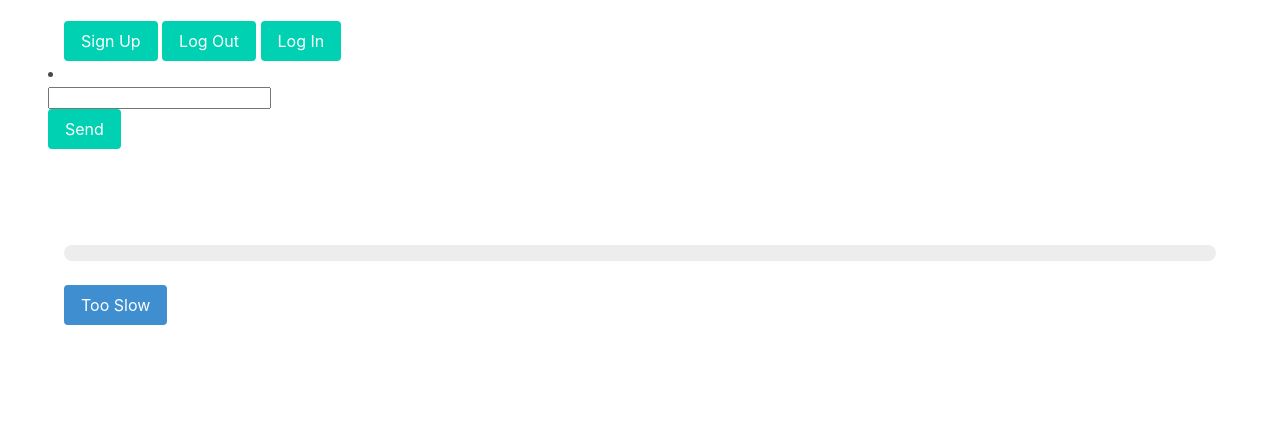
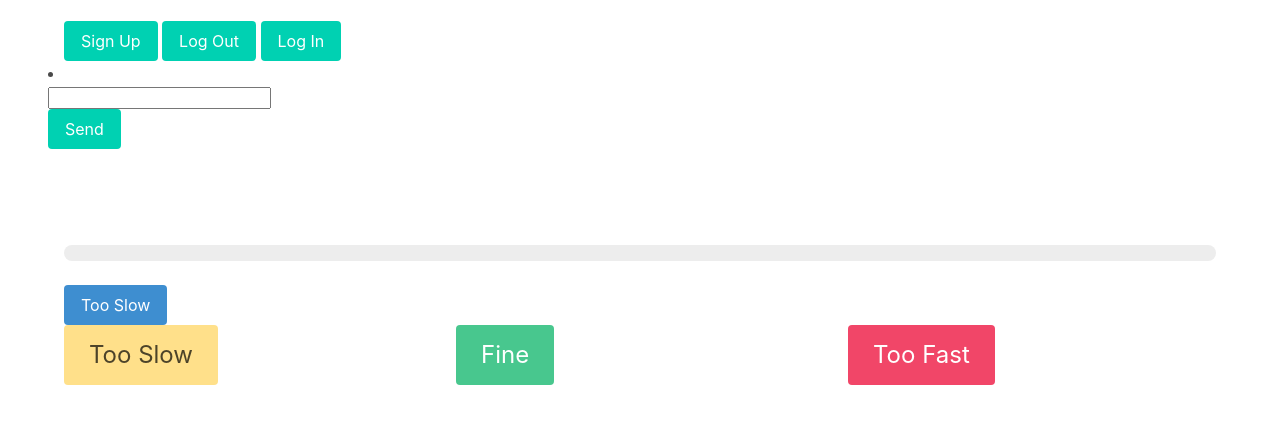
Before and after one commit to abufaizi/MLH2020, a website: page public/index.html in a window 1280 px wide. Shown: the part 116-540 px from the top of the page. Drawn offline with nearby package versions, Linux system fonts and the light colour scheme; no server answers.

Commit message:
Buttons for status bars

```diff
--- a/public/index.html
+++ b/public/index.html
@@ -150,6 +150,19 @@
           }
         </script>
       </div>
+
+      <div class="container">
+        <div class="columns">
+            <div class="column">
+            <button class="button is-warning is-large" id="button1">  Too Slow   </button>
+            </div>
+            <div class="column">
+                <button class="button is-success is-large" id="button2">  Fine   </button>
+            </div>
+            <div class="column">
+                <button class="button is-danger is-large" id="button3">  Too Fast   </button>
+            </div>
+        </div>
     </section>
 
     <!-- Firebase -->
```
